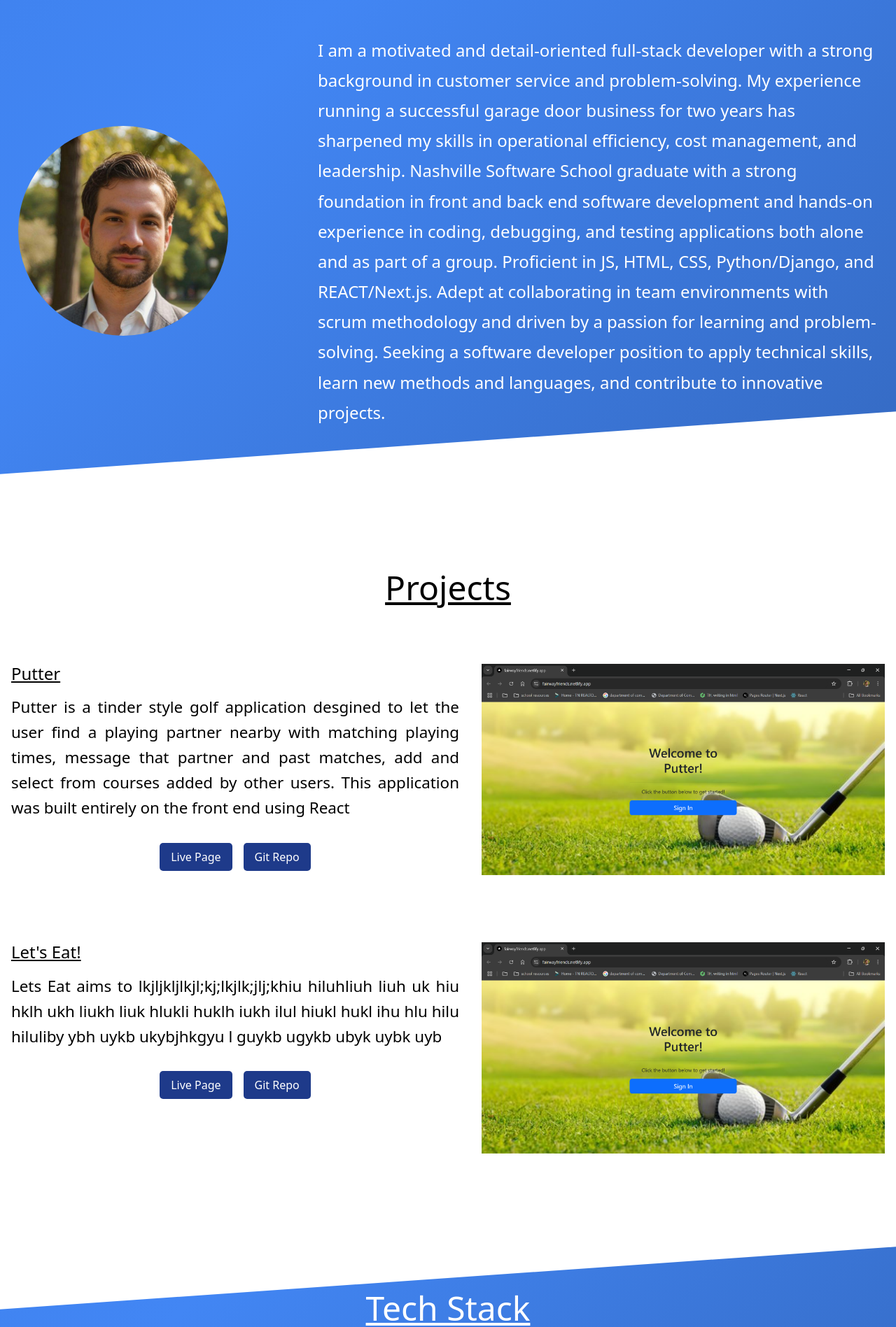
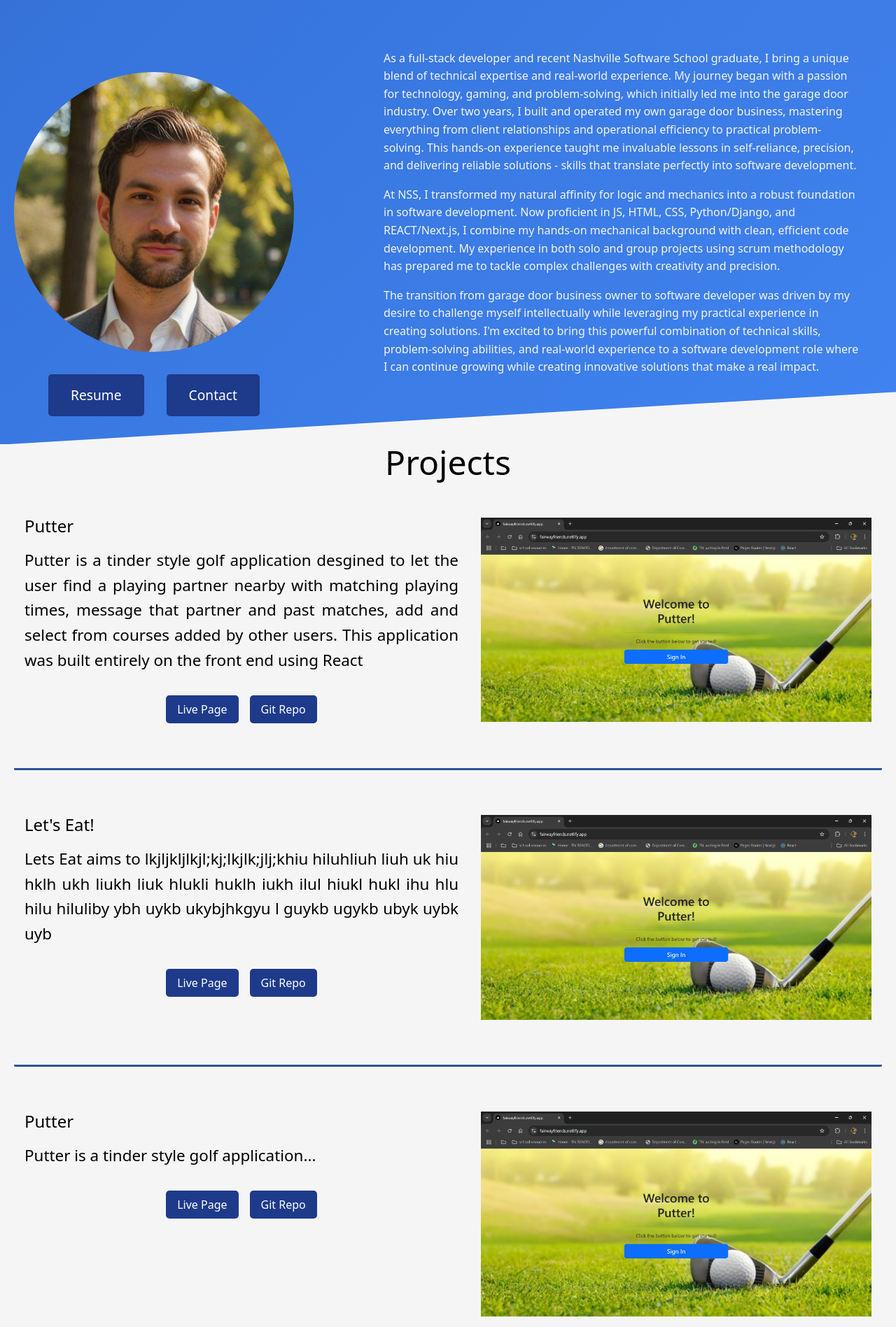
Before and after one commit to bweatherby1/react-resume, a Next.js app: page / in a window 1280 px wide. Shown: the part 728-2625 px from the top of the page at 70% size. Built offline with nearby package versions, Linux system fonts and the light colour scheme.

Commit message:
removed underlines and catchphrase. Added all main styling and spacing.

```diff
--- a/src/app/page.js
+++ b/src/app/page.js
@@ -23,120 +23,65 @@ function Home() {
 
   return (
     <div className="content-wrapper">
-      {/* Title Section */}
-      <div className="section white-bg scroll-animate" style={{ height: '600px' }}>
-        <div style={{ textAlign: 'center' }}>
-          <div style={{ fontSize: '3rem', marginBottom: '2rem' }}>⚡</div>
-          <h1 style={{
-            maxWidth: '1000px',
-            margin: '0 auto',
-            color: 'black',
-            textAlign: 'center',
-            lineHeight: '2',
-            fontSize: '3.5rem'
-          }}>
+      <div className="section white-bg scroll-animate">
+        <div className="title-container">
+          <div className="lightning-emoji">⚡</div>
+          <h1 className="main-title">
             Hi! I'm{' '}
-            <span style={{
-              background: 'linear-gradient(-45deg, #2a5298, #4286f4, #3674db, #2a5298)',
-              backgroundSize: '400% 400%',
-              animation: 'gradientBG 15s ease infinite',
-              WebkitBackgroundClip: 'text',
-              WebkitTextFillColor: 'transparent',
-              display: 'inline-block',
-              fontSize: '4rem'
-            }}>
-              Brad Weatherby
-            </span>
+            <span className="gradient-text">Brad Weatherby</span>
             <br />
-            Full Stack Developer Turning "What If?" into "Check This Out!"
+            Full Stack Developer
           </h1>
-          <div style={{ fontSize: '3rem', marginTop: '2rem' }}>⚡</div>
+          <div className="lightning-emoji">⚡</div>
         </div>
       </div>
-
         <div className="divider"></div>
-
-      {/* About Section */}
-      <div className="section gradient-bg scroll-animate" style={{ minHeight: '800px', padding: '40px 20px' }}>
-        <h3 style={{
-          textAlign: 'center',
-          marginBottom: '3rem',
-          fontSize: '3rem',
-          textDecoration: 'underline',
-          marginTop: '2rem'
-        }}>About Me</h3>
-        <div style={{
-          display: 'flex',
-          alignItems: 'center',
-          gap: '8rem',
-          justifyContent: 'center',
-          maxWidth: '1400px',
-          margin: '2rem auto',
-        }}>
+        <div className="section gradient-bg scroll-animate">
+          <div className="project-container">
+            <h3 className="section-heading">About Me</h3>
+            <div className="about-container">
+              <div className="profile-section">
                 <Image
                   src="/images/Profile1.jpg"
                   alt="Brad Weatherby Profile"
-            width={300}
-            height={300}
-            style={{
-              borderRadius: '50%',
-              objectFit: 'cover',
-              objectPosition: '0 0',
-              aspectRatio: '1/1'
-            }}
+                  width={400}
+                  height={400}
+                  className="profile-image"
                 />
-          <div style={{ maxWidth: '800px', textAlign: 'left', fontSize: '1.5rem', lineHeight: '1.8' }}>
-            I am a motivated and detail-oriented full-stack developer with a strong background in customer service and problem-solving. My experience running a successful garage door business for two years has sharpened my skills in operational efficiency, cost management, and leadership. Nashville Software School graduate with a strong foundation in front and back end software development and hands-on experience in coding, debugging, and testing applications both alone and as part of a group. Proficient in JS, HTML, CSS, Python/Django, and REACT/Next.js. Adept at collaborating in team environments with scrum methodology and driven by a passion for learning and problem-solving. Seeking a software developer position to apply technical skills, learn new methods and languages, and contribute to innovative projects.
+                <div className="profile-buttons">
+                  <button className="profile-button">Resume</button>
+                  <button className="profile-button">Contact</button>
+                </div>
+              </div>
+              <div className="about-text">
+                <p>
+                  As a full-stack developer and recent Nashville Software School graduate, I bring a unique blend of technical expertise and real-world experience. My journey began with a passion for technology, gaming, and problem-solving, which initially led me into the garage door industry. Over two years, I built and operated my own garage door business, mastering everything from client relationships and operational efficiency to practical problem-solving. This hands-on experience taught me invaluable lessons in self-reliance, precision, and delivering reliable solutions - skills that translate perfectly into software development.
+                </p>
+
+                <p>
+                  At NSS, I transformed my natural affinity for logic and mechanics into a robust foundation in software development. Now proficient in JS, HTML, CSS, Python/Django, and REACT/Next.js, I combine my hands-on mechanical background with clean, efficient code development. My experience in both solo and group projects using scrum methodology has prepared me to tackle complex challenges with creativity and precision.
+                </p>
+
+                <p>
+                  The transition from garage door business owner to software developer was driven by my desire to challenge myself intellectually while leveraging my practical experience in creating solutions. I'm excited to bring this powerful combination of technical skills, problem-solving abilities, and real-world experience to a software development role where I can continue growing while creating innovative solutions that make a real impact.
+                </p>
               </div>
             </div>
           </div>
+        </div>
+        <div className="section white-bg scroll-animate">
+          <div className="project-container">
+            <h3 className="section-heading">Projects</h3>
 
-      <div className="divider"></div>
-
-      {/* Projects Section - Larger text and spacing */}
-      <div className="section white-bg scroll-animate">
-        <div style={{ maxWidth: '1400px', margin: '0 auto', padding: '4rem 0' }}>
-          <h3 style={{
-            textAlign: 'center',
-            textDecoration: 'underline',
-            marginBottom: '5rem',
-            fontSize: '3rem'
-          }}>Projects</h3>
-
-          {/* First Project */}
-          <div style={{
-            display: 'flex',
-            justifyContent: 'center',
-            gap: '2rem',
-            marginBottom: '6rem'
-          }}>
-            <div style={{ width: '50%' }}>
-              <h4 style={{ textDecoration: 'underline', marginBottom: '1rem' }}>Putter</h4>
-              <p style={{
-                fontSize: '1.4rem',
-                lineHeight: '1.6',
-                textAlign: 'justify',
-                marginBottom: '2rem'
-              }}>
+            <div className="project-card">
+              <div className="project-content">
+                <h4 className="project-title">Putter</h4>
+                <p className="project-description">
                   Putter is a tinder style golf application desgined to let the user find a playing partner nearby with matching playing times, message that partner and past matches, add and select from courses added by other users. This application was built entirely on the front end using React
                 </p>
-              <div style={{ display: 'flex', gap: '1rem', justifyContent: 'center' }}>
-                <button style={{
-                  padding: '0.5rem 1rem',
-                  backgroundColor: '#1E3A8A',
-                  color: 'white',
-                  border: 'none',
-                  borderRadius: '5px',
-                  cursor: 'pointer'
-                }}>Live Page</button>
-                <button style={{
-                  padding: '0.5rem 1rem',
-                  backgroundColor: '#1E3A8A',
-                  color: 'white',
-                  border: 'none',
-                  borderRadius: '5px',
-                  cursor: 'pointer'
-                }}>Git Repo</button>
+                <div className="button-container">
+                  <button className="project-button">Live Page</button>
+                  <button className="project-button">Git Repo</button>
                 </div>
               </div>
               <Image
@@ -144,48 +89,19 @@ function Home() {
                 alt="Putter Login"
                 width={500}
                 height={400}
-              style={{
-                objectFit: 'contain',
-                objectPosition: 'center',
-                width: '45%',
-                height: 'auto',
-              }}
+                className="project-image"
               />
             </div>
 
-          {/* Second Project */}
-          <div style={{
-            display: 'flex',
-            justifyContent: 'center',
-            gap: '2rem'
-          }}>
-            <div style={{ width: '50%' }}>
-              <h4 style={{ textDecoration: 'underline', marginBottom: '1rem' }}>Let's Eat!</h4>
-              <p style={{
-                fontSize: '1.4rem',
-                lineHeight: '1.6',
-                textAlign: 'justify',
-                marginBottom: '2rem'
-              }}>
+            <div className="project-card">
+              <div className="project-content">
+                <h4 className="project-title">Let's Eat!</h4>
+                <p className="project-description">
                   Lets Eat aims to lkjljkljlkjl;kj;lkjlk;jlj;khiu hiluhliuh liuh uk hiu hklh ukh liukh liuk hlukli huklh iukh ilul hiukl hukl ihu hlu hilu hiluliby ybh uykb ukybjhkgyu l guykb ugykb ubyk uybk uyb
                 </p>
-              <div style={{ display: 'flex', gap: '1rem', justifyContent: 'center' }}>
-                <button style={{
-                  padding: '0.5rem 1rem',
-                  backgroundColor: '#1E3A8A',
-                  color: 'white',
-                  border: 'none',
-                  borderRadius: '5px',
-                  cursor: 'pointer'
-                }}>Live Page</button>
-                <button style={{
-                  padding: '0.5rem 1rem',
-                  backgroundColor: '#1E3A8A',
-                  color: 'white',
-                  border: 'none',
-                  borderRadius: '5px',
-                  cursor: 'pointer'
-                }}>Git Repo</button>
+                <div className="button-container">
+                  <button className="project-button">Live Page</button>
+                  <button className="project-button">Git Repo</button>
                 </div>
               </div>
               <Image
@@ -193,32 +109,55 @@ function Home() {
                 alt="Putter Login"
                 width={500}
                 height={400}
-              style={{
-                objectFit: 'contain',
-                objectPosition: 'center',
-                width: '45%',
-                height: 'auto',
-              }}
+                className="project-image"
+              />
+            </div>
+            <div className="project-card">
+              <div className="project-content">
+                <h4 className="project-title">Putter</h4>
+                <p className="project-description">
+                  Putter is a tinder style golf application...
+                </p>
+                <div className="button-container">
+                  <button className="project-button">Live Page</button>
+                  <button className="project-button">Git Repo</button>
+                </div>
+              </div>
+              <Image
+                src="/images/PutterLogin.png"
+                alt="Putter Login"
+                width={500}
+                height={400}
+                className="project-image"
+              />
+            </div>
+
+            <div className="project-card">
+              <div className="project-content">
+                <h4 className="project-title">Let's Eat!</h4>
+                <p className="project-description">
+                  Lets Eat aims to...
+                </p>
+                <div className="button-container">
+                  <button className="project-button">Live Page</button>
+                  <button className="project-button">Git Repo</button>
+                </div>
+              </div>
+              <Image
+                src="/images/PutterLogin.png"
+                alt="Putter Login"
+                width={500}
+                height={400}
+                className="project-image"
               />
             </div>
           </div>
         </div>
 
         <div className="divider"></div>
-
-      {/* Tech Stack Section */}
-      <div className="section gradient-bg scroll-animate" style={{ minHeight: '600px' }}>
-        <div style={{
-          maxWidth: '1400px',
-          margin: '0 auto',
-          textAlign: 'center'
-        }}>
-          <h3 style={{
-            fontSize: '3rem',
-            marginBottom: '3rem',
-            textDecoration: 'underline'
-          }}>Tech Stack</h3>
-          {/* Tech Stack content */}
+        <div className="section gradient-bg scroll-animate">
+          <div className="project-container">
+            <h3 className="section-heading">Tech Stack</h3>
           </div>
         </div>
       </div>
--- a/src/styles/globals.css
+++ b/src/styles/globals.css
@@ -1,13 +1,11 @@
 @import 'bootstrap/dist/css/bootstrap.css';
 
-/* Existing gradient animation */
 @keyframes gradientBG {
   0% { background-position: 0% 50%; }
   50% { background-position: 100% 50%; }
   100% { background-position: 0% 50%; }
 }
 
-/* New animations */
 @keyframes fadeIn {
   from { opacity: 0; transform: translateY(20px); }
   to { opacity: 1; transform: translateY(0); }
@@ -25,30 +23,184 @@ body {
 
 .section {
   position: relative;
-  padding: 4rem 0;
+  padding: 40px 20px;
   z-index: 1;
 }
+  .white-bg {
+    background: white;
+    color: black;
+    min-height: 600px;
+  }
 
-.gradient-bg {
+  .gradient-bg {
+    background: linear-gradient(-45deg, #2a5298, #4286f4, #3674db, #2a5298);
+    background-size: 300% 300%;
+    animation: gradientBG 8s ease-in-out infinite;
+    color: white;
+    min-height: 800px;
+  }
+
+
+.title-container {
+  text-align: center;
+}
+
+.lightning-emoji {
+  font-size: 3rem;
+  margin: 2rem 0;
+}
+
+.main-title {
+  max-width: 1000px;
+  margin: 0 auto;
+  color: black;
+  text-align: center;
+  line-height: 2;
+  font-size: 3.5rem;
+}
+
+.gradient-text {
   background: linear-gradient(-45deg, #2a5298, #4286f4, #3674db, #2a5298);
   background-size: 400% 400%;
   animation: gradientBG 15s ease infinite;
-  color: white;
+  -webkit-background-clip: text;
+  background-clip: text;  -webkit-text-fill-color: transparent;
+  display: inline-block;
+  font-size: 4rem;
+}
+  .section-heading {
+    text-align: center;
+    margin-bottom: 3rem;
+    font-size: 3rem;
+    margin-top: 4rem;
+  }
+.project-title {
+  margin-bottom: 1rem;
 }
 
-.white-bg {
-  background: white;
-  color: black;
+.about-container {
+  display: flex;
+  align-items: center;
+  gap: 8rem;
+  justify-content: center;
+  max-width: 1400px;
+  margin: 2rem auto;
+}
+  .profile-image {
+    border-radius: 50%;
+    object-fit: cover;
+    object-position: 0 0;
+    aspect-ratio: 1/1;
+  }
+
+  .white-bg {
+    background: #f5f5f5;
+    color: black;
+    min-height: 600px;
+    position: relative;
+    clip-path: polygon(0 4%, 100% 0, 100% 100%, 0 100%);
+    margin-top: -75px;  /* Increased from -50px to move section up */
+  }
+
+  .white-bg .project-container {
+    padding-top: 2rem;  /* Reduced padding to bring header closer to top */
+  }
+
+.about-container {
+  display: flex;
+  align-items: flex-start;
+  gap: 6rem;
+  justify-content: center;
+  max-width: 1400px;
+  margin: 2rem auto;
 }
 
-.divider {
+.profile-section {
+  flex: 1;
+  display: flex;
+  flex-direction: column;
+  align-items: center;
+  gap: 2rem;
+}
+  .about-text {
+    flex: 3;
+    text-align: left;
+    font-size: 1rem;
+    line-height: 1.6;
+    padding: 2rem;
+    color: #f5f5f5;
+  }
+.section {
   position: relative;
-  height: 100px;
-  transform: skewY(-4deg);
-  z-index: 2;
-  background: white;
-  margin-top: -50px;
-  margin-bottom: -50px;
+  padding: 40px 20px;
+  z-index: 1;
+}
+  .project-container {
+    max-width: 1400px;
+    margin: 0 auto;
+    padding-top: 4rem;
+  }
+
+  .section-heading {
+    text-align: center;
+    margin-bottom: 3rem;
+    font-size: 3rem;
+    margin-top: 0;
+  }
+
+  .project-card:first-of-type {
+    margin-top: 0;
+  }
+.about-container {
+  display: flex;
+  align-items: flex-start;
+  gap: 6rem;
+  justify-content: center;
+  max-width: 1400px;
+  margin: 0 auto;
+  padding-top: 2rem;
+}
+.project-card {
+  display: flex;
+  justify-content: center;
+  gap: 2rem;
+  margin-bottom: 6rem;
+}
+
+.project-content {
+  width: 50%;
+}
+.project-title {
+  margin-bottom: 1rem;
+}
+
+.project-description {
+  font-size: 1.4rem;
+  line-height: 1.6;
+  text-align: justify;
+  margin-bottom: 2rem;
+}
+
+.button-container {
+  display: flex;
+  gap: 1rem;
+  justify-content: center;
+}
+
+.project-button {
+  padding: 0.5rem 1rem;
+  background-color: #1E3A8A;
+  color: white;
+  border: none;
+  border-radius: 5px;
+  cursor: pointer;
+}
+
+.project-image {
+  width: 45%;
+  height: auto;
+  object-fit: contain;
+  object-position: center;
 }
 
 .scroll-animate {
@@ -62,12 +214,61 @@ body {
   transform: translateY(0);
 }
 
-/* Maintain your existing styles */
-.watch-event {
-  width: 100%;
-  border: 2px solid red;
-  border-radius: 10px;
-  padding: 20px;
-  text-align: center;
-  margin: 30px 0;
+.profile-section {
+  flex: 1;
+  display: flex;
+  flex-direction: column;
+  align-items: center;
+  gap: 2rem;
+  margin-top: 4rem;
 }
+    .divider {
+      position: relative;
+      height: 100px;
+      transform: skewY(-4deg);
+      z-index: 2;
+      background: #f5f5f5;
+      margin-top: -50px;
+      margin-bottom: -50px;
+      width: 100vw;
+    }
+
+    .gradient-bg + .divider {
+      height: 50px;
+      margin-top: -25px;
+      margin-bottom: -25px;
+    }
+
+  .project-card:not(:last-child) {
+    border-bottom: 3px solid #2a5298;
+    border-radius: 2px;
+    padding-bottom: 4rem;
+    margin-bottom: 4rem;
+  }
+
+.profile-section {
+  display: flex;
+  flex-direction: column;
+  align-items: center;
+  gap: 2rem;
+}
+
+.profile-buttons {
+  display: flex;
+  gap: 2rem;
+}
+
+.profile-button {
+  padding: 1rem 2rem;
+  font-size: 1.2rem;
+  background-color: #1E3A8A;
+  color: white;
+  border: none;
+  border-radius: 5px;
+  cursor: pointer;
+  transition: transform 0.2s;
+}
+
+.profile-button:hover {
+  transform: scale(1.05);
+}
```
Lines whose indentation alone changed are shown as unchanged.
